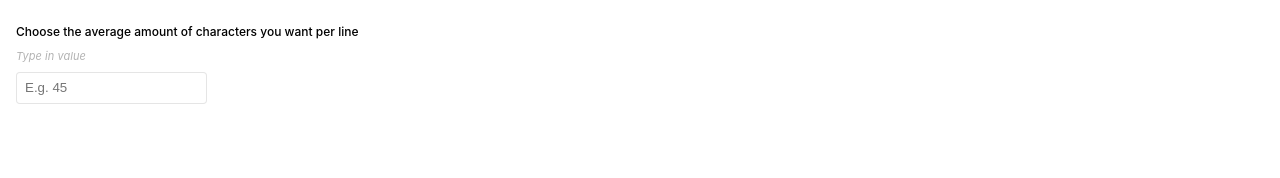
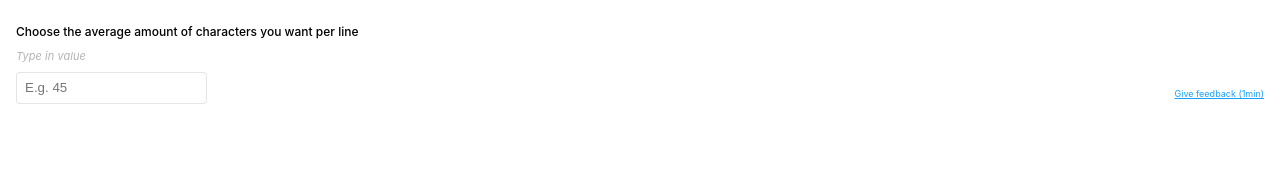
Before and after one commit to marceloblaz/line-length, a website: page ui.html in a window 1280 px wide. Shown: the top 178 px of the page. Drawn offline with Linux system fonts and the light colour scheme; a web font is replaced by a local one.

Commit message:
feedback link added to ui

```diff
--- a/code.js
+++ b/code.js
@@ -20,7 +20,7 @@ function loadFonts(nodesToResize) {
         Promise.all(fontList.map((font) => figma.loadFontAsync(font))).then(() => resolve());
     });
 }
-// This shows the HTML page in "ui.html".
+// This shows the HTML page in "ui.html"
 figma.showUI(__html__, { width: 300, height: 180 });
 // Calls to "parent.postMessage" from within the HTML page will trigger this
 // callback. The callback will be passed the "pluginMessage" property of the
--- a/code.ts
+++ b/code.ts
@@ -33,7 +33,7 @@ function loadFonts(nodesToResize: Array<TextNode>) {
   });
 }
 
-// This shows the HTML page in "ui.html".
+// This shows the HTML page in "ui.html"
 figma.showUI(__html__, { width: 300, height: 180 });
 
 // Calls to "parent.postMessage" from within the HTML page will trigger this
--- a/ui.html
+++ b/ui.html
@@ -968,6 +968,7 @@
           placeholder="E.g. 45"
           value=""
         />
+        <a href="https://docs.google.com/forms/d/e/1FAIpQLSfAUNEUPIgsAEu8dNl0EUTuBYKmEeBcPYfMKN5duSpiQbUSvg/viewform?usp=sf_link" target="_blank" style="color:#18a0fb; font-size: 9px; display: block; margin-top: 16px; float:right">Give feedback (1min)</a>
       </div>
     </div>
     <div class="actions">
```
